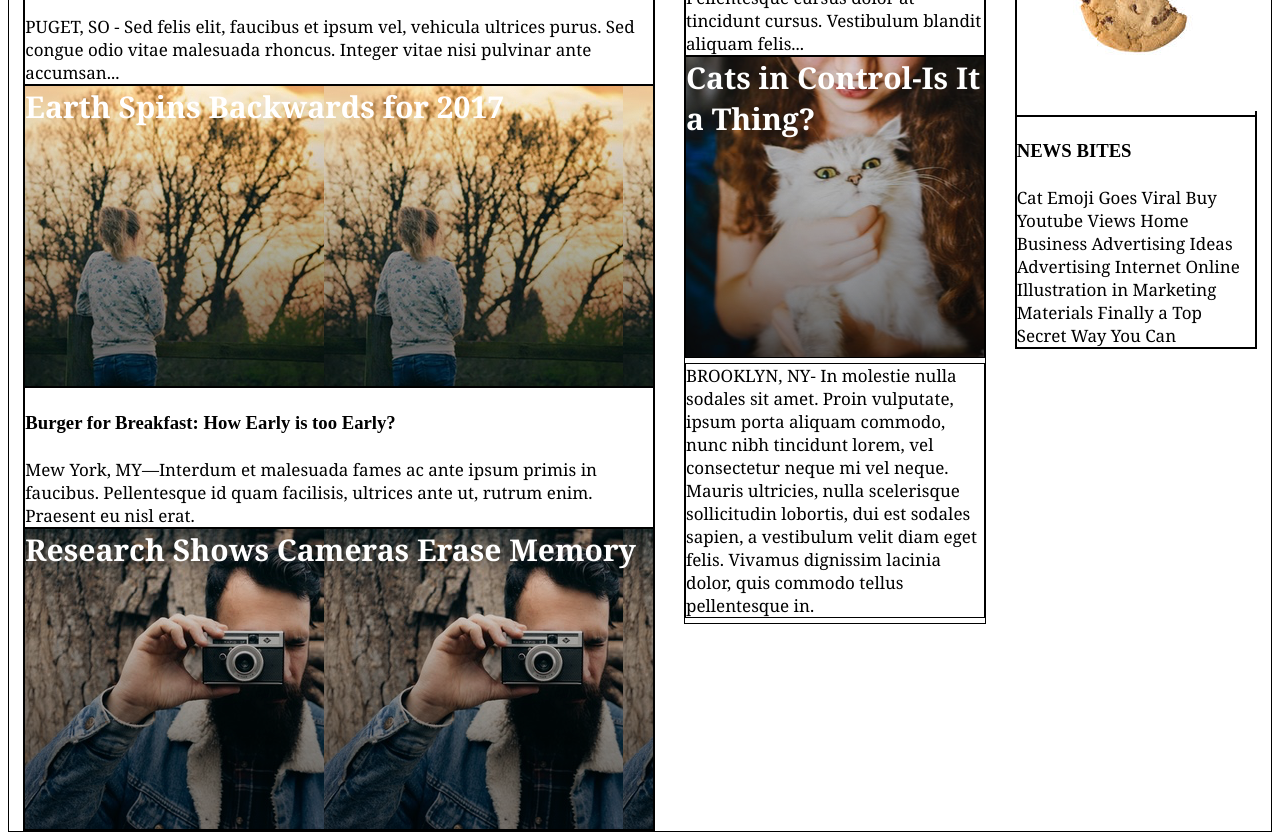
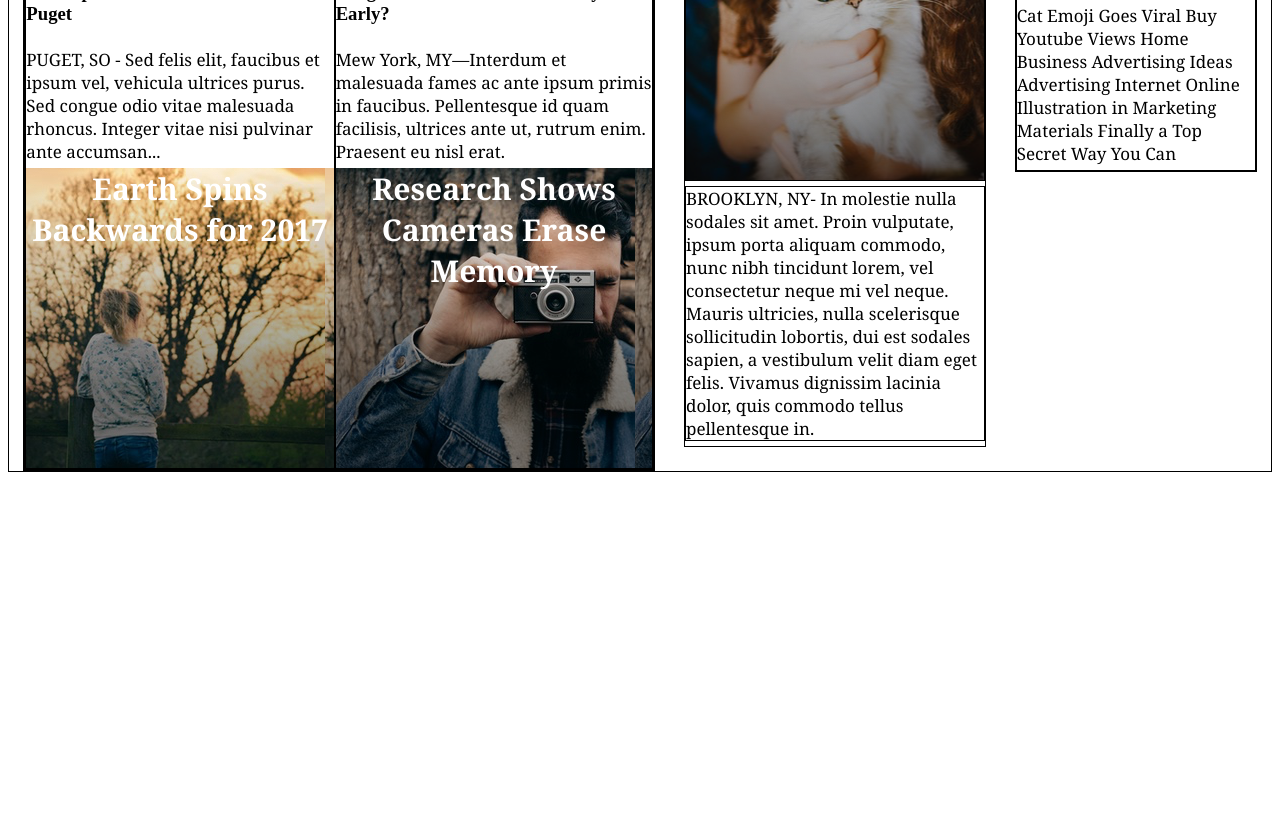
Before and after one commit to Ralep/my_times, a plain HTML site: page index.html in a window 1280 px wide. Shown: the part 695-1535 px from the top of the page. After the commit the page ends 1175 px from the top, so only its background shows below. Drawn offline with Linux system fonts and the light colour scheme.

Commit message:
debug left row

```diff
--- a/index.html
+++ b/index.html
@@ -21,7 +21,7 @@
   </nav>
 </header>
 
-<!-- first (left) column -->
+
 
 <div id="main">
   <div class="column large"> <!-- column on the left -->
@@ -31,20 +31,18 @@
     <div>
       <span class="news">MONUMENT VALLEY, AZ - Lorem ipsum dolor sit amet, consectetur adipiscing elit. Pellentesque nec nisl at augue dapibus dignissim. Nunc condimentum rutrum metus, ac eleifend lacus viverra nec. Proin ultrices egestas diam sed mollis. Nulla sapien massa, dictum vitae est et, pellentesque rutrum risus. Nunc volutpat, metus ac rutrum tempus, orci nisi porttitor dolor, sit amet luctus metus est ut mauris. Quisque vulputate nisl vitae massa rhoncus, at sagittis elit accumsan. Etiam tempus, lorem quis blandit imperdiet, enim dui lobortis tortor, sit amet lobortis arcu ex id odio. Nam fermentum nulla et eros bibendum, sed ullamcorper massa scelerisque. Vestibulum aliquet placerat leo a hendrerit. Nulla non sagittis neque. Nullam sit amet fringilla massa.</span>
     </div>
+    <div class="rows">
     <div>
       <h3 class="headline">Orca Spends Vacation at Land World Puget</h3>
       <span class="news">PUGET, SO - Sed felis elit, faucibus et ipsum vel, vehicula ultrices purus. Sed congue odio vitae malesuada rhoncus. Integer vitae nisi pulvinar ante accumsan...</span>
-    </div>
-    <div>
       <span class="image earth">Earth Spins Backwards for 2017</span>
     </div>
     <div>
       <h3 class="headline">Burger for Breakfast: How Early is too Early?</h3>
       <span class="news">Mew York, MY—Interdum et malesuada fames ac ante ipsum primis in faucibus. Pellentesque id quam facilisis, ultrices ante ut, rutrum enim. Praesent eu nisl erat.</span>
-    </div>
-    <div>
       <span class="image camera">Research Shows Cameras Erase Memory</span>
     </div>
+  </div>
   </div>
 
   <div class="column medium"> <!-- column in the middle -->
--- a/resources/css/index.css
+++ b/resources/css/index.css
@@ -44,9 +44,9 @@ div {
 
 .column.large {
   width: 630px;
-  display: flex;
-  flex-direction: column;
-  align-items: stretch;
+  display: inline-flex;
+  flex-wrap: wrap;
+  align-content: center;
   }
 
 .column.medium {
@@ -69,10 +69,12 @@ div {
   font-family: Georgia;
   font-size: 17px;
   color: black;
+  display: block;
 }
 
 .image {
   height: 300px;
+  text-align: center;
 }
 
 .main-story {
@@ -96,3 +98,7 @@ div {
 .image.cat {
   background-image: url("../images/cat.png");
 }
+
+.rows {
+  display: inline-flex;
+}
```
